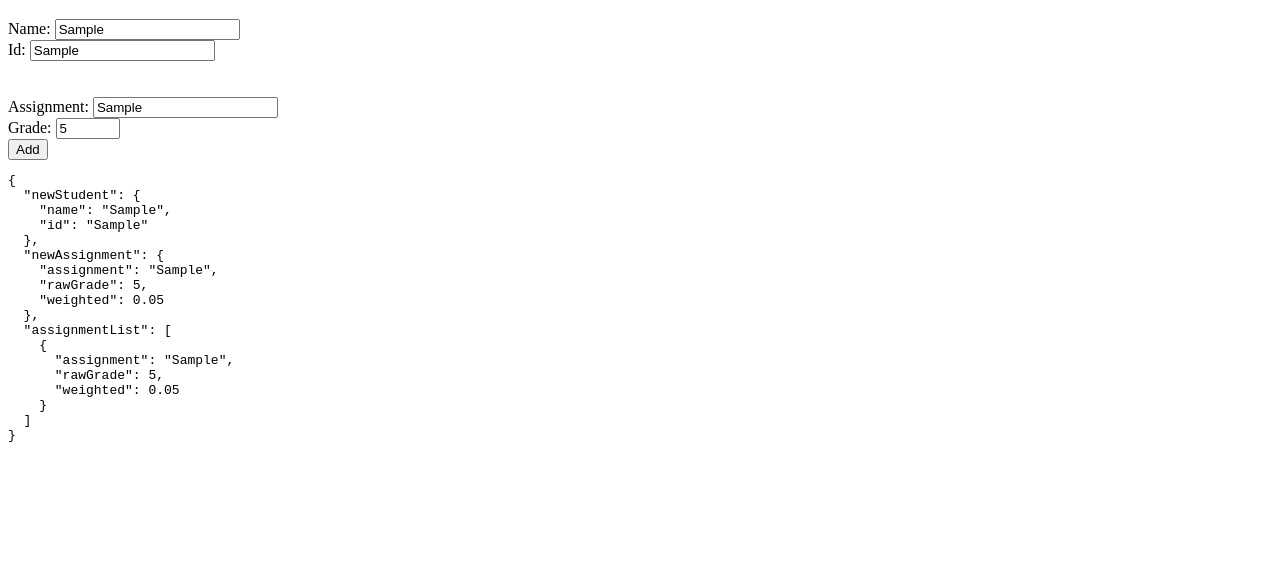
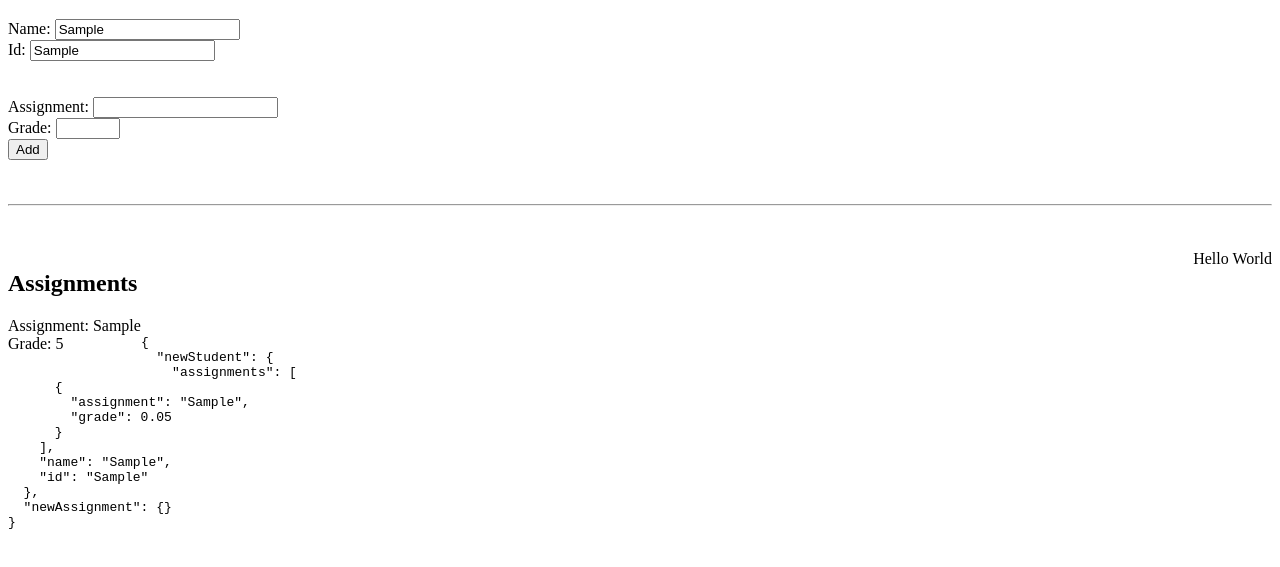
Before and after one commit to coreyjbrown/AngularJS-Feb_2016, a plain HTML site: page Assignment 3/index.html in a window 1280 px wide. Both pictures are taken after typing "Sample", "Sample", "Sample", "5" into the empty fields and a click on the button "Add". Shown: the part 61-628 px from the top of the page. Drawn offline with nearby package versions, Linux system fonts and the light colour scheme.

Commit message:
Add and list assignments

```diff
--- a/Assignment 3/index.html
+++ b/Assignment 3/index.html
@@ -27,12 +27,33 @@
 		</div>
 		<div>
 			<label>Grade: </label>
-			<span><input type="number" min="0" max="100" ng-model="ctrl.newAssignment.rawGrade"></span>
+			<span><input type="number" min="0" max="100" ng-model="ctrl.newAssignment.grade"></span>
 		</div>
 		<div>
-			<button ng-click="ctrl.addAssignment()">Add</button>
+			<button ng-click="ctrl.addNewAssignment()">Add</button>
+		</div>
+		<br><br><hr><br><br>
+		<div>
+			<div class="leftCol">
+				<h2>Assignments</h2>
+				<div ng-repeat="assignment in ctrl.newStudent.assignments">
+					<div>
+						<label>Assignment: </label>
+						<span ng-bind="assignment.assignment"></span>
+					</div>
+					<div>
+						<label>Grade: </label>
+						<span ng-bind="assignment.grade * 100"></span>
+					</div>
+					<br>
+				</div>
+			</div>
+			<div class="rightCol">
+				Hello World
+			</div>
 		</div>
 
+		<br><br><br><br>
 		<pre>{{ctrl | json}}</pre>
 	</div>
 </body>
--- a/Assignment 3/index.js
+++ b/Assignment 3/index.js
@@ -1,15 +1,13 @@
 angular.module('MyApp', ['MyServices'])
 
-.controller('MainController', function(Assignment, Calc) {
+.controller('MainController', function(Student, Calc) {
 	var self = this;
 
-	self.newStudent = {};
-	self.newAssignment = {};
-	self.assignmentList = [];
+	self.newStudent = new Student();
 
-	self.addAssignment = function(){
-		self.newAssignment.weighted = Calc.getWeightedGrade(self.newAssignment.rawGrade);
-		var myAssignment = new Assignment(self.newAssignment);
-		self.assignmentList.push(myAssignment);
+	self.addNewAssignment = function(){
+		self.newStudent.addAssignment(self.newAssignment);
+		self.newAssignment = {};
 	};
+
 });
--- a/Assignment 3/services.js
+++ b/Assignment 3/services.js
@@ -1,18 +1,20 @@
 angular.module('MyServices', [])
 
-.factory('Assignment', function () {
-	function Assignment(params){
-		angular.extend(this, params);
+.factory('Student', [function () {
+	function Student(newStudent){
+		this.assignments = [];
 	}
 
-	return Assignment;
-})
+	Student.prototype.addAssignment = function(newAssignment){
+		var myAssignment = newAssignment;
+		myAssignment.grade = myAssignment.grade / 100;
+		this.assignments.push(myAssignment);
+	};
+
+	return Student;
+}])
 
 .service('Calc', function () {
 	var self = this;
 
-	self.getWeightedGrade = function(rawGrade){
-		var weightedGrade = rawGrade / 100;
-		return weightedGrade;
-	};
 });
--- a/Assignment 3/style.css
+++ b/Assignment 3/style.css
@@ -0,0 +1,7 @@
+.leftCol{
+	float: left;
+}
+
+.rightCol{
+	float: right;
+}
```
